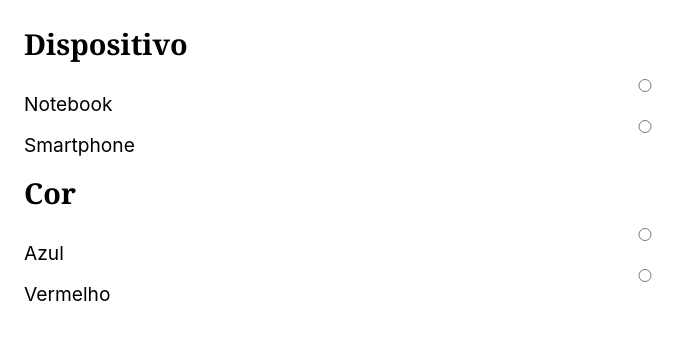
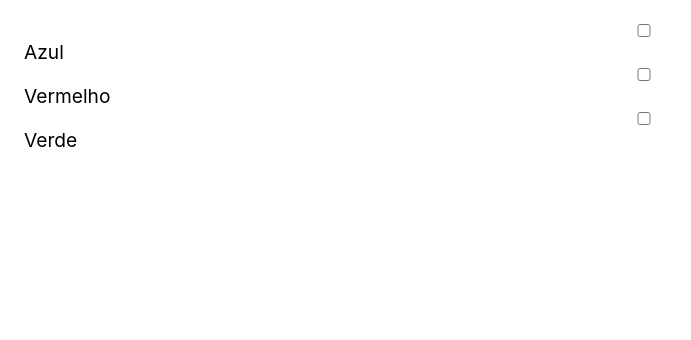
Before and after one commit to LeonardoLobas/React-Origamid, a React (Vite) app: page / in a window 1280 px wide. Shown: the top 340 px of the page, without its empty margins (0-691 px from the left). Built offline with nearby package versions, Linux system fonts and the light colour scheme.

Commit message:
CheckBox

```diff
--- /dev/null
+++ b/src/CheckBox/Checkbox.jsx
@@ -0,0 +1,56 @@
+import React from "react";
+
+const Checkbox = () => {
+    const [cores, setCores] = React.useState([]);
+
+    function handleChange({ target }) {
+        if (target.checked) {
+            setCores([...cores, target.value]);
+        } else {
+            setCores(cores.filter((cor) => cor !== target.value));
+        }
+    }
+
+    function handleChecked(cor) {
+        return cores.includes(cor);
+    }
+
+    return (
+        <form>
+            <label>
+                <input
+                    type="checkbox"
+                    value="azul"
+                    checked={handleChecked("azul")}
+                    onChange={handleChange}
+                />
+                Azul
+            </label>
+            <label>
+                <input
+                    type="checkbox"
+                    value="vermelho"
+                    checked={handleChecked("vermelho")}
+                    onChange={handleChange}
+                />
+                Vermelho
+            </label>
+            <label>
+                <input
+                    type="checkbox"
+                    value="verde"
+                    checked={handleChecked("verde")}
+                    onChange={handleChange}
+                />
+                Verde
+            </label>
+            <ul>
+                {cores.map((cor) => (
+                    <li key={cor}>{cor}</li>
+                ))}
+            </ul>
+        </form>
+    );
+};
+
+export default Checkbox;
--- a/src/main.jsx
+++ b/src/main.jsx
@@ -12,6 +12,7 @@ import Input from "./Input/input.jsx";
 import Textarea from "./Textarea/textarea.jsx";
 import Select from "./Select/select.jsx";
 import Radio from "./Radio/radio.jsx";
+import Checkbox from "./CheckBox/Checkbox.jsx";
 
 // ReactDOM.createRoot(document.getElementById("root")).render(<App />);
 // ReactDOM.createRoot(document.getElementById("root")).render(<Hooks />);
@@ -24,4 +25,5 @@ import Radio from "./Radio/radio.jsx";
 // ReactDOM.createRoot(document.getElementById("root")).render(<Input />);
 // ReactDOM.createRoot(document.getElementById("root")).render(<Textarea />);
 // ReactDOM.createRoot(document.getElementById("root")).render(<Select />);
-ReactDOM.createRoot(document.getElementById("root")).render(<Radio />);
+// ReactDOM.createRoot(document.getElementById("root")).render(<Radio />);
+ReactDOM.createRoot(document.getElementById("root")).render(<Checkbox />);
```
